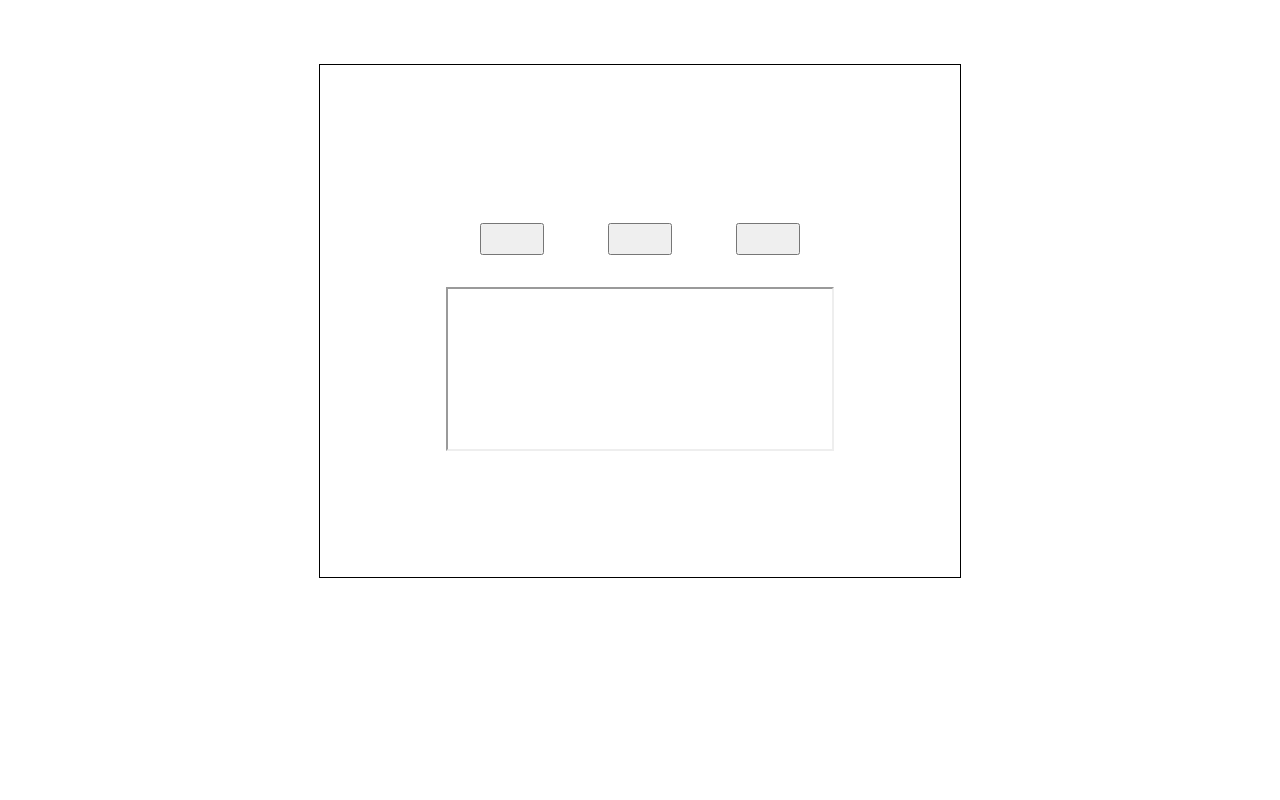
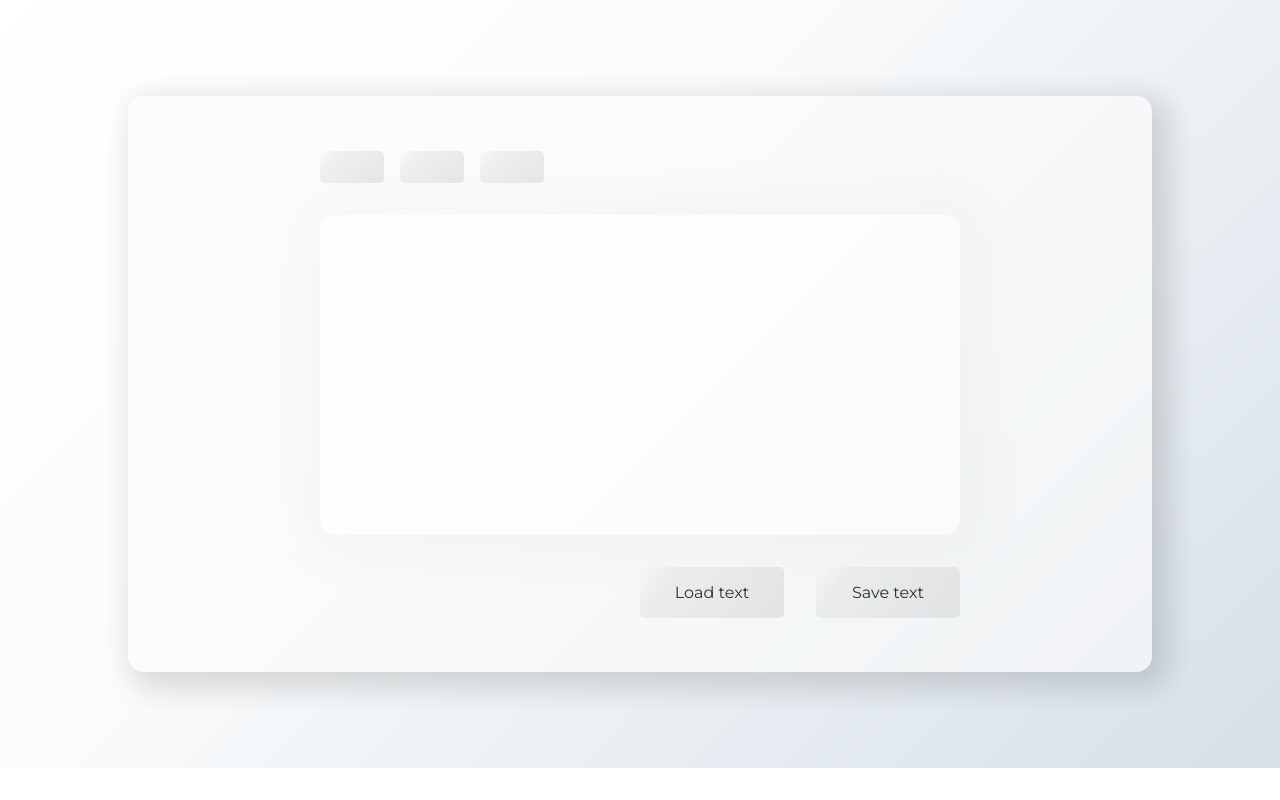
Before and after one commit to kajuszczak/text-editor, a website: page index.html in a window 1280 px wide. Drawn offline with Linux system fonts and the light colour scheme.

Commit message:
Add styling and button functionality

```diff
--- a/index.html
+++ b/index.html
@@ -10,23 +10,44 @@
     <meta name="title" content="Text-editor" />
     <meta name="description" content="Text editor" />
     <title>Text editor</title>
-    <link href='https://css.gg/css' rel='stylesheet'>
+    <link href="https://css.gg/css" rel="stylesheet" />
+    <link rel="preconnect" href="https://fonts.gstatic.com" />
+    <link
+      href="https://fonts.googleapis.com/css2?family=Montserrat:wght@300;400;700&display=swap"
+      rel="stylesheet"
+    />
     <link rel="stylesheet" type="text/css" href="css/style.css" />
   </head>
   <body>
     <section class="text-editor__container">
       <div class="text-editor__buttons">
-        <button type="button" data-cmd="bold" class="text-editor__bold">
+        <button
+          type="button"
+          data-cmd="bold"
+          class="text-editor__edit-btns text-editor__bold"
+        >
           <i class="gg-format-bold"></i>
         </button>
-        <button type="button" data-cmd="italic" class="text-editor__italic">
+        <button
+          type="button"
+          data-cmd="italic"
+          class="text-editor__edit-btns text-editor__italic"
+        >
           <i class="gg-format-italic"></i>
         </button>
-        <button type="button" data-cmd="unorderedList" class="text-editor__bullet-list">
+        <button
+          type="button"
+          data-cmd="insertUnorderedList"
+          class="text-editor__edit-btns text-editor__bullet-list"
+        >
           <i class="gg-list"></i>
         </button>
       </div>
       <iframe name="textEditorField" class="text-editor__field"></iframe>
+      <div class="text-editor__data-btns">
+        <button class="text-editor__load-save-btns text-editor__load-btn">Load text</button>
+        <button class="text-editor__load-save-btns text-editor__save-btn">Save text</button>
+      </div>
     </section>
     <script src="js/text-editor.js"></script>
   </body>
--- a/public/css/style.css
+++ b/public/css/style.css
@@ -1,4 +1,13 @@
 body {
+  height: 48rem;
+  background: linear-gradient(
+    135deg,
+    rgba(255, 255, 255, 1) 0%,
+    rgba(250, 251, 252, 1) 39%,
+    rgba(214, 224, 232, 1) 100%
+  );
+  background-repeat: no-repeat;
+  background-size: cover;
   display: flex;
   justify-content: center;
   align-items: center;
@@ -6,35 +15,107 @@ body {
   padding: 0;
 }
 
+button {
+  cursor: pointer;
+  background: linear-gradient(
+    129deg,
+    rgba(248, 248, 248, 0.8) 0%,
+    rgba(231, 232, 231, 0.8) 20%,
+    rgba(218, 218, 218, 0.8) 100%
+  );
+  border: none;
+  border-radius: 5px;
+}
+
+button:hover {
+  background-color: #cfcfcf;
+}
+
+/* container */
+
 .text-editor__container {
-    width: 40rem;
+  width: 60rem;
   height: 32rem;
   display: flex;
   flex-direction: column;
   justify-content: center;
   align-items: center;
   margin: 4rem;
-    border: 1px solid #000;
+  border-radius: 1rem;
+  padding: 2rem;
+  opacity: 0.8;
+  background: linear-gradient(
+    315deg,
+    rgba(252, 252, 252, 0.8) 0%,
+    rgba(252, 252, 252, 0.8) 100%,
+    rgba(252, 252, 252, 0.8) 100%
+  );
+  box-shadow: 10px 9px 29px 8px rgba(0, 0, 0, 0.17);
+  -webkit-box-shadow: 10px 9px 29px 8px rgba(0, 0, 0, 0.17);
+  -moz-box-shadow: 10px 9px 29px 8px rgba(0, 0, 0, 0.17);
 }
+
+/* btns */
 
 .text-editor__buttons {
   display: flex;
+  justify-content: space-between;
+  align-items: center;
+  width: 14rem;
+  margin-right: 26rem;
+  z-index: 1;
+}
+
+.text-editor__edit-btns {
+  width: 4rem;
+  height: 2rem;
+  margin-bottom: 2rem;
+  display: flex;
   justify-content: center;
+  align-items: center;
+  padding: 1rem;
+}
+
+.text-editor__edit-btns > i {
+  margin: 0.2rem;
   align-items: center;
 }
 
-.text-editor__buttons > button {
-  width: 4rem;
-  height: 2rem;
-  cursor: pointer;
-  margin: 2rem;
+.active {
+  background-color: aqua;
+}
+
+/* txt field */
+
+.text-editor__field {
+  width: 40rem;
+  height: 20rem;
+  font-family: "Montserrat";
+  z-index: 1;
+  border: none;
+  border-radius: 1rem;
+  background-color: #fff;
+  box-shadow: 2px 2px 55px 17px rgba(0, 0, 0, 0.04);
+  -webkit-box-shadow: 2px 2px 55px 17px rgba(0, 0, 0, 0.04);
+  -moz-box-shadow: 2px 2px 55px 17px rgba(0, 0, 0, 0.04);
+}
+
+/* data-btns */
+
+.text-editor__data-btns {
+  display: flex;
+  justify-content: space-between;
+  align-items: center;
+  margin-left: 18rem;
+  z-index: 1;
+}
+
+.text-editor__load-save-btns {
+  margin: 2rem 0 0 2rem;
+  width: 9rem;
   display: flex;
   justify-content: center;
-  align-items: center;
+  padding: 1rem;
+  font-family: "Montserrat";
+  font-size: 1rem;
 }
-
-.text-editor__field {
-    width: 24rem;
-    height: 10rem;
-
-}
--- a/public/js/text-editor.js
+++ b/public/js/text-editor.js
@@ -1,7 +1,19 @@
 // enabling text area on
 
-function enableText() {
-  textEditorField.document.designMode = "On";
+textEditorField.document.designMode = "On";
+
+//edit buttons
+
+const editButtons = document.querySelectorAll(".text-editor__edit-btns");
+
+for (let i = 0; i < editButtons.length; i++) {
+  editButtons[i].addEventListener("click", () => {
+    let cmd = editButtons[i].getAttribute("data-cmd");
+
+    if (cmd === "bold" || cmd === "italic" || cmd === "insertUnorderedList") {
+      textEditorField.document.execCommand(cmd, false, null);
+    }
+  });
 }
 
-enableText();
+// save - read buttons
```
Lines whose indentation alone changed are shown as unchanged.
